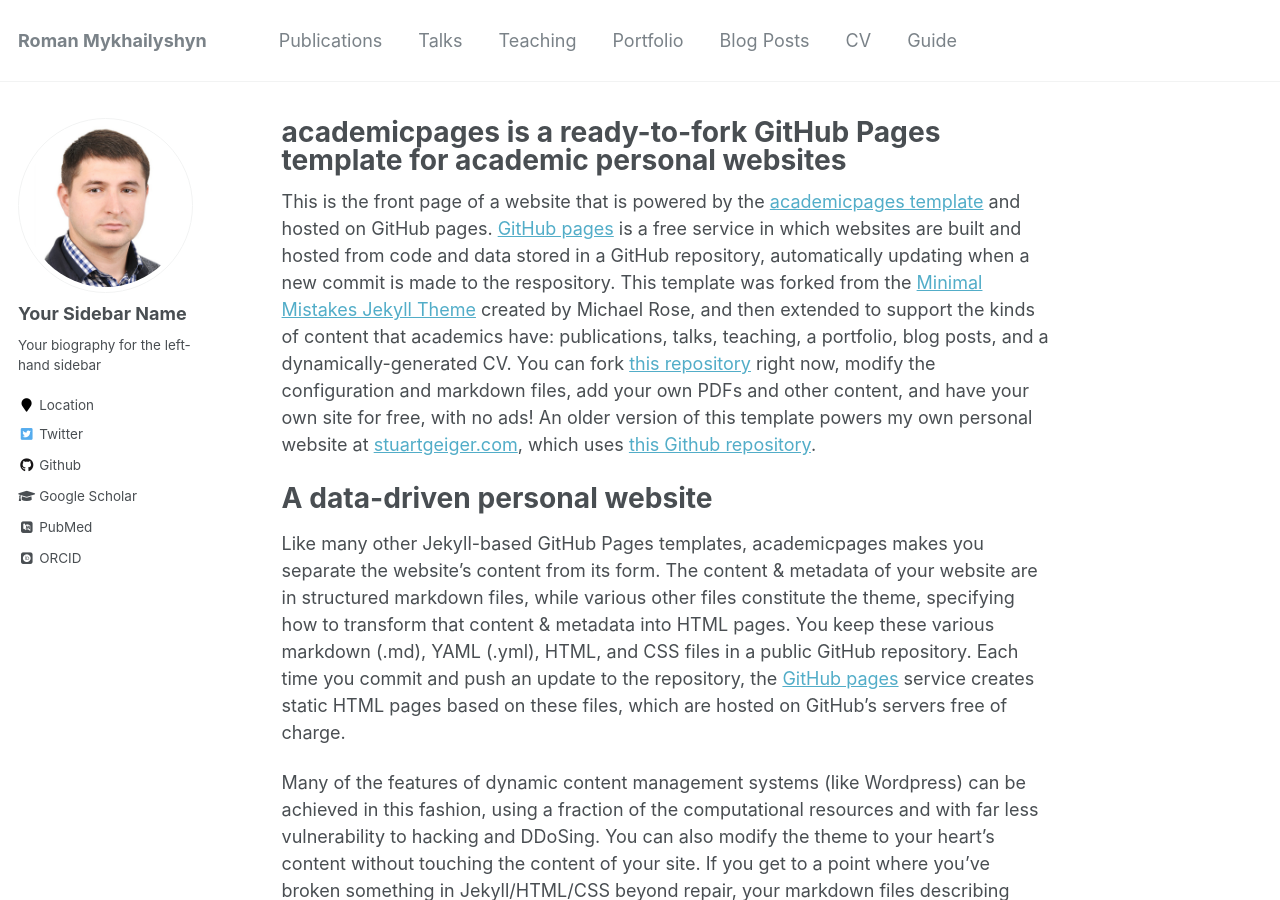
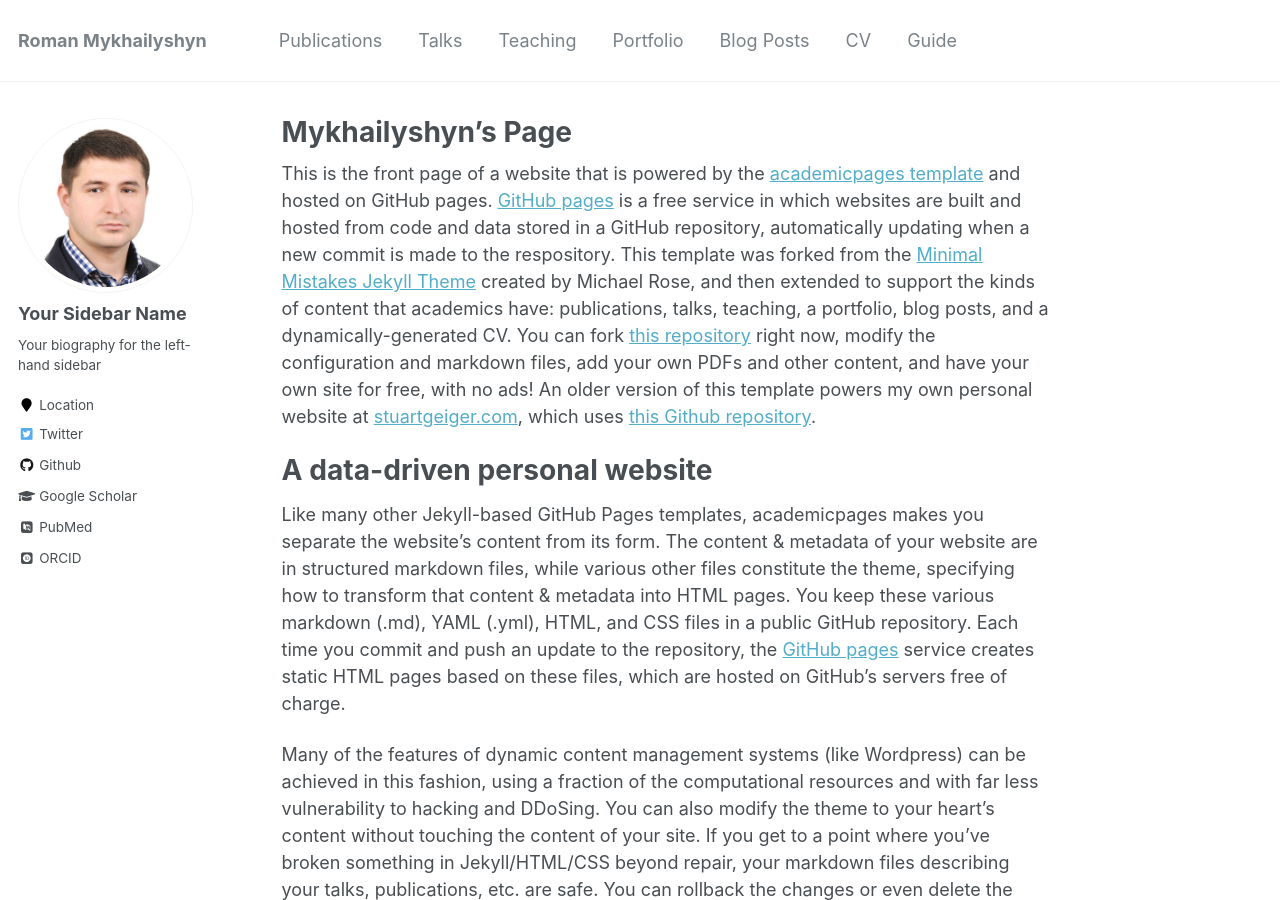
Before and after one commit to RomanMykhailyshyn/RomanMykhailyshyn.github.io, a Jekyll site: the page built from _pages/about.md, in a window 1280 px wide and 900 px high. Built offline with Jekyll 4.4.1, drawn with Linux system fonts in a browser that asks for light colours; some web fonts are replaced.

Commit message:
Update about.md

```diff
--- a/_pages/about.md
+++ b/_pages/about.md
@@ -1,6 +1,6 @@
 ---
 permalink: /
-title: "academicpages is a ready-to-fork GitHub Pages template for academic personal websites"
+title: "Mykhailyshyn's Page"
 excerpt: "About me"
 author_profile: true
 redirect_from:
```
